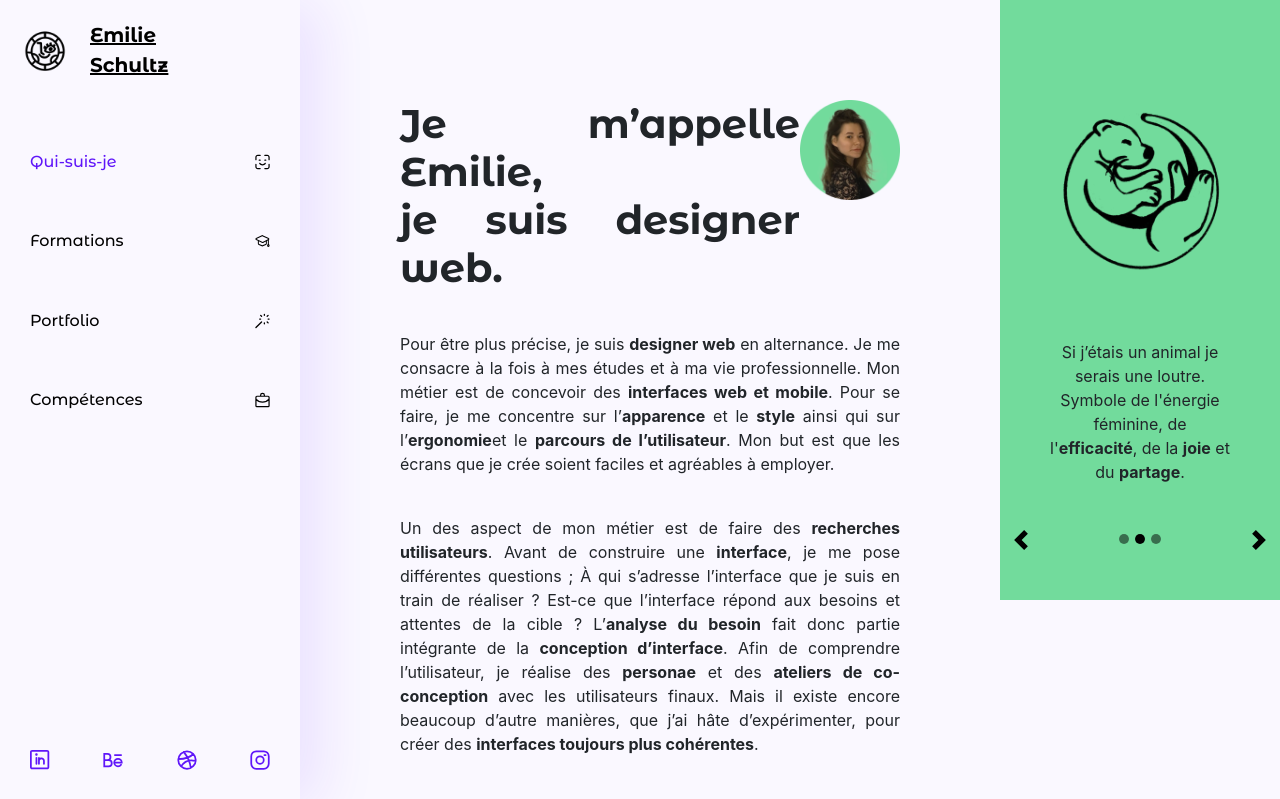
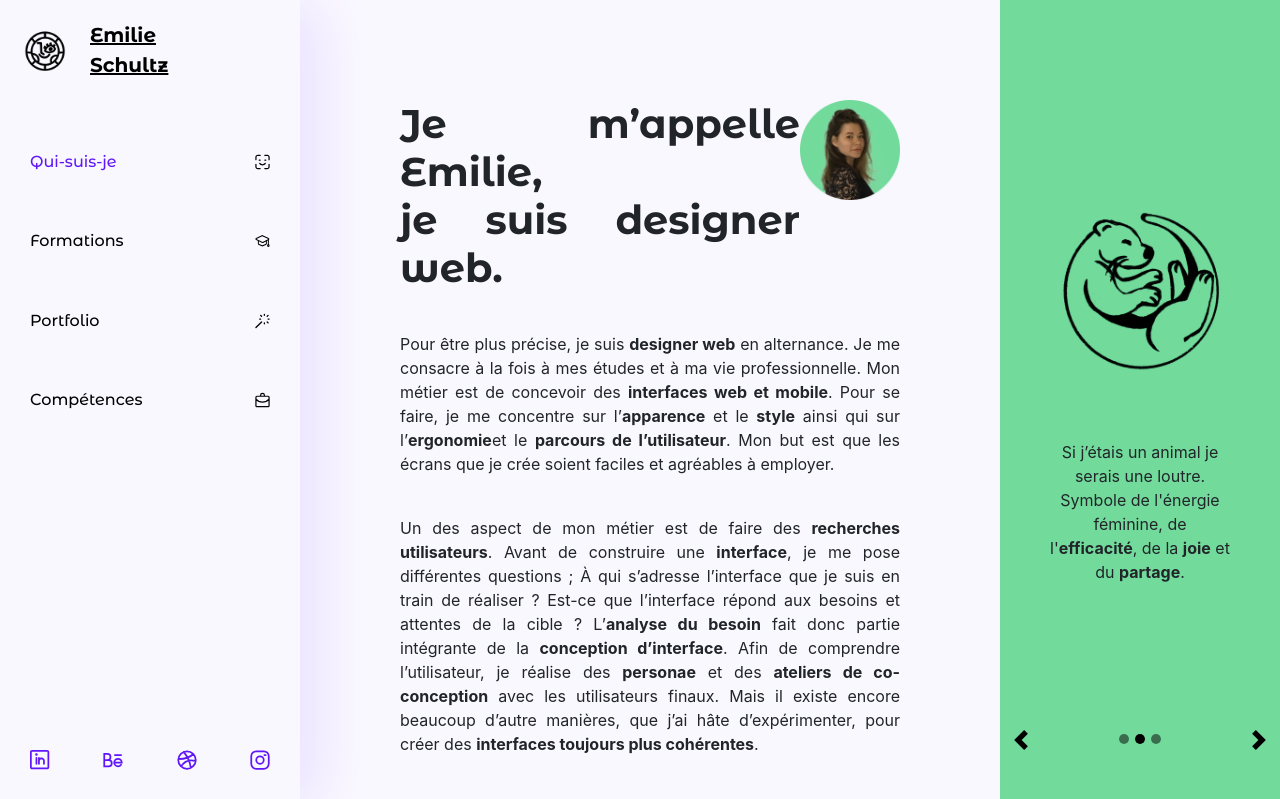
Before and after one commit to emilieschultz/emilieschultz.fr, a React (Create React App) app: page /qui-suis-je in a window 1280 px wide. Shown: the top 799 px of the page. Built offline with nearby package versions, Linux system fonts and the light colour scheme; a web font is replaced by a local one.

Commit message:
add 100 carousel

```diff
--- a/src/assets/css/_custom.scss
+++ b/src/assets/css/_custom.scss
@@ -35,3 +35,9 @@ html, body {
 .carousel-indicators > li {
   border-radius: 50%;
 }
+
+.carousel-h-100 {
+  .carousel-inner, .carousel-item {
+    height: 100%;
+  }
+}
--- a/src/pages/about/index.js
+++ b/src/pages/about/index.js
@@ -80,7 +80,7 @@ export default function About() {
           <b>nouvelles responsabilités</b>.
         </p>
       </div>
-      <aside className={styles.asideRight}>
+      <aside className={`${styles.asideRight} carousel-h-100`}>
         <Carousel className={styles.carousel}>
           <Carousel.Item>
             <div className={styles.carouselItem}>
--- a/src/pages/about/style.module.scss
+++ b/src/pages/about/style.module.scss
@@ -34,11 +34,12 @@ $aside-right-width: 280px;
 
   .carousel {
     background-color: $green; // TODO use var
+    height: 100%;
   }
 
   .carouselItem {
     flex-direction: column;
-    height: 600px;
+    height: 100%;
     display: flex;
     align-items: center;
     justify-content: center;
```
